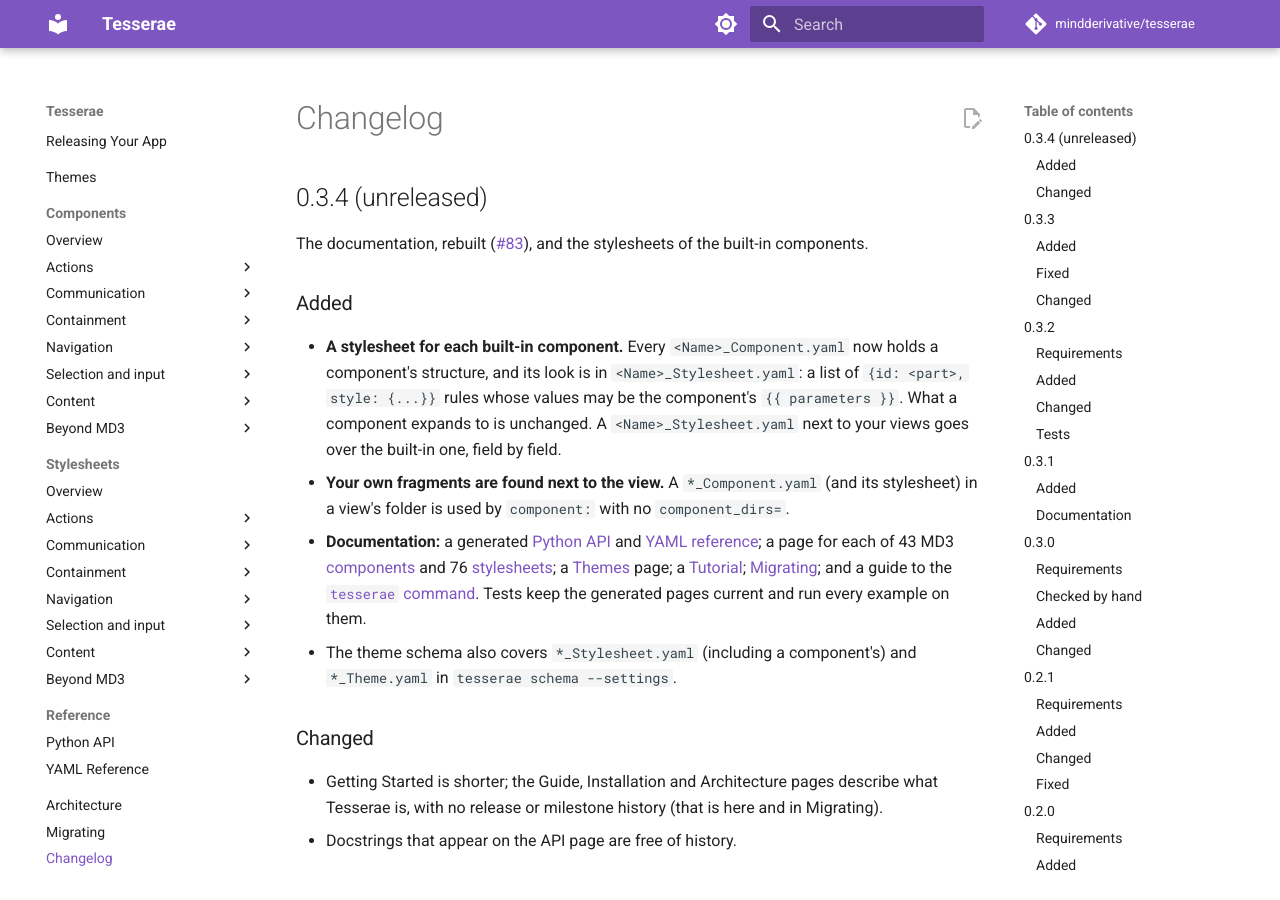
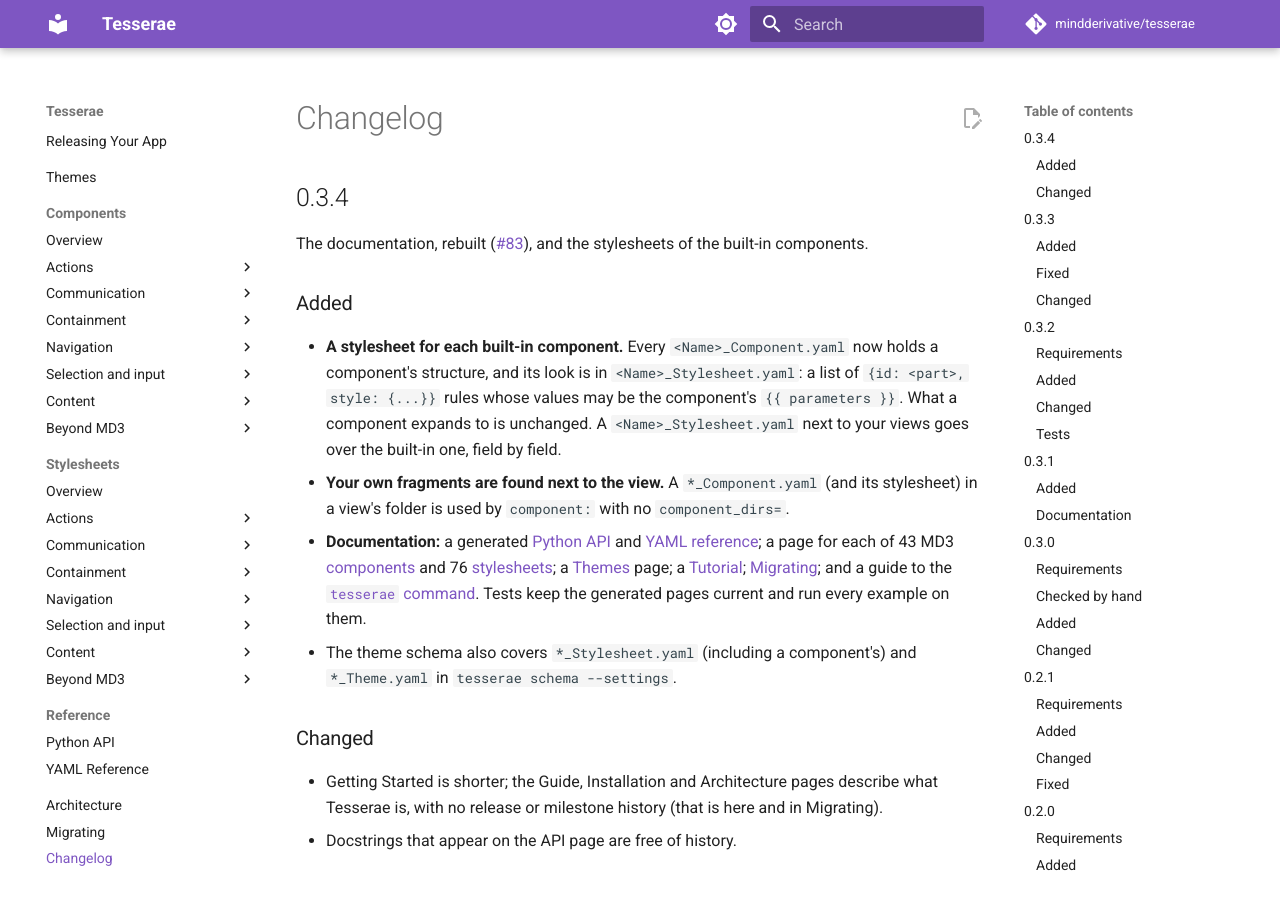
Before and after one commit to mindderivative/tesserae, an MkDocs documentation site: the page built from docs/changelog.md, in a window 1280 px wide and 900 px high. Built offline with MkDocs 1.6.1 and Material for MkDocs 9.7.7, drawn with Linux system fonts in a browser that asks for light colours; comment, search, counter and statistics services are not loaded.

Commit message:
Tesserae 0.3.4
The version is 0.3.4 and the changelog's section is headed for release: the
documentation rebuilt (#83) and a stylesheet for each built-in component.

Co-Authored-By: Claude Sonnet 5.5 <noreply@anthropic.com>

```diff
--- a/docs/changelog.md
+++ b/docs/changelog.md
@@ -1,6 +1,6 @@
 # Changelog
 
-## 0.3.4 (unreleased)
+## 0.3.4
 
 The documentation, rebuilt ([#83](https://github.com/mindderivative/tesserae/issues/83)), and the
 stylesheets of the built-in components.
--- a/pyproject.toml
+++ b/pyproject.toml
@@ -4,7 +4,7 @@ build-backend = "hatchling.build"
 
 [project]
 name = "tesserae-ui"  # on PyPI; `tesserae` there is an unrelated project. The import name stays `tesserae`.
-version = "0.3.4.dev0"
+version = "0.3.4"
 description = "A pyCopper-style declarative Python GUI framework, powered by the Tesserae Render Engine (tre)."
 readme = "README.md"
 license = "MIT"
```
